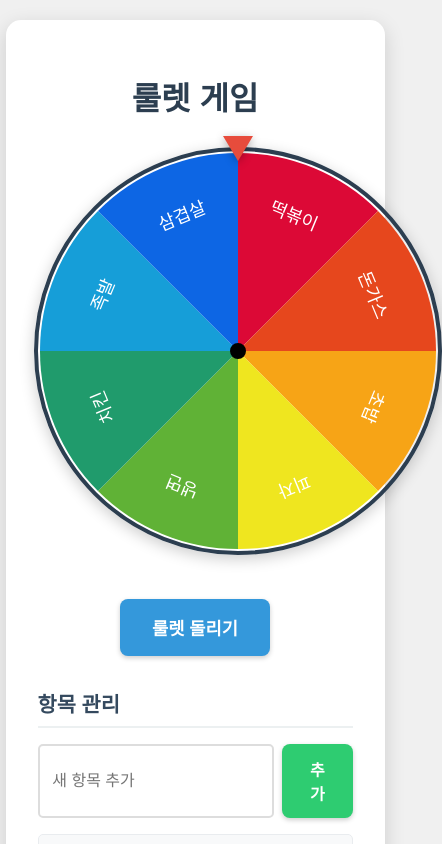
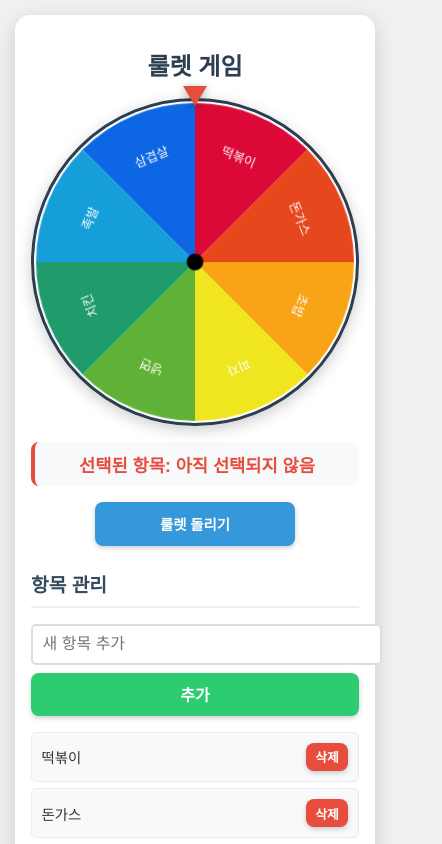
Before and after one commit to Kino21/vercel_demo, a Next.js app: page / in a window 390 px wide. Shown: the top 844 px of the page, 442 px wide, since content can reach past the window. Built offline with nearby package versions, Linux system fonts and the light colour scheme.

Commit message:
원판 위치와 사이즈 조정

```diff
--- a/app/globals.css
+++ b/app/globals.css
@@ -1,36 +1,37 @@
 body {
   font-family: Arial, sans-serif;
+  background-color: #f0f0f0;
+  color: #333;
+  margin: 0;
+  padding: 10px;
+  min-height: 100vh;
   display: flex;
   justify-content: center;
-  align-items: center;
-  min-height: 100vh;
-  background-color: #f0f0f0;
-  color: #333;
-  text-align: center;
-  margin: 0;
-  padding: 20px;
+  align-items: flex-start;
 }
 
 .container {
   background-color: white;
-  padding: 2rem;
+  padding: 1.5rem;
   border-radius: 15px;
   box-shadow: 0 6px 20px rgba(0, 0, 0, 0.15);
-  width: 90%;
-  max-width: 600px;
+  width: 100%;
+  max-width: 500px;
+  text-align: center;
+  margin: 10px auto;
 }
 
 h1 {
   color: #2c3e50;
-  margin-bottom: 1.5rem;
-  font-size: 2rem;
+  margin-bottom: 1rem;
+  font-size: 1.8rem;
 }
 
 .roulette-container {
   position: relative;
-  width: 400px;
-  height: 400px;
-  margin: 2rem auto;
+  width: 100%;
+  max-width: 350px;
+  margin: 1.5rem auto;
   display: flex;
   justify-content: center;
   align-items: center;
@@ -38,48 +39,54 @@ h1 {
 
 .roulette-canvas {
   border-radius: 50%;
-  border: 4px solid #2c3e50;
+  border: 3px solid #2c3e50;
   box-shadow: 0 4px 15px rgba(0, 0, 0, 0.2);
   cursor: pointer;
+  width: 100%;
+  height: auto;
+  max-width: 350px;
 }
 
 .pointer {
   position: absolute;
-  top: -15px;
+  top: -12px;
   left: 50%;
   transform: translateX(-50%);
   width: 0;
   height: 0;
-  border-left: 15px solid transparent;
-  border-right: 15px solid transparent;
-  border-top: 25px solid #e74c3c;
+  border-left: 12px solid transparent;
+  border-right: 12px solid transparent;
+  border-top: 20px solid #e74c3c;
   z-index: 10;
   filter: drop-shadow(0 2px 4px rgba(0, 0, 0, 0.3));
 }
 
 .result {
-  margin-top: 1.5rem;
-  font-size: 1.4rem;
+  margin-top: 1rem;
+  font-size: 1.2rem;
   color: #e74c3c;
   font-weight: bold;
-  padding: 1rem;
+  padding: 0.8rem;
   background-color: #f8f9fa;
   border-radius: 8px;
   border-left: 4px solid #e74c3c;
+  min-height: 20px;
 }
 
 button {
   background-color: #3498db;
   color: white;
   border: none;
-  padding: 1rem 2rem;
+  padding: 0.8rem 1.5rem;
   border-radius: 8px;
   cursor: pointer;
-  font-size: 1.1rem;
+  font-size: 1rem;
   font-weight: bold;
   transition: all 0.3s ease;
   margin-top: 1rem;
   box-shadow: 0 2px 5px rgba(0, 0, 0, 0.2);
+  width: 100%;
+  max-width: 200px;
 }
 
 button:hover:not(:disabled) {
@@ -96,7 +103,7 @@ button:disabled {
 }
 
 .item-management {
-  margin-top: 2rem;
+  margin-top: 1.5rem;
   text-align: left;
 }
 
@@ -105,18 +112,20 @@ button:disabled {
   border-bottom: 2px solid #ecf0f1;
   padding-bottom: 0.5rem;
   margin-bottom: 1rem;
-  font-size: 1.3rem;
+  font-size: 1.2rem;
 }
 
 .add-item {
   display: flex;
   gap: 0.5rem;
   margin-bottom: 1rem;
+  flex-wrap: wrap;
 }
 
 input[type="text"] {
-  flex-grow: 1;
-  padding: 0.8rem;
+  flex: 1;
+  min-width: 150px;
+  padding: 0.6rem;
   border: 2px solid #ddd;
   border-radius: 5px;
   font-size: 1rem;
@@ -130,9 +139,11 @@ input[type="text"]:focus {
 
 .add-item button {
   background-color: #2ecc71;
-  padding: 0.8rem 1.5rem;
+  padding: 0.6rem 1rem;
   margin-top: 0;
   font-size: 1rem;
+  width: auto;
+  max-width: none;
 }
 
 .add-item button:hover {
@@ -142,7 +153,7 @@ input[type="text"]:focus {
 ul {
   list-style-type: none;
   padding: 0;
-  max-height: 200px;
+  max-height: 180px;
   overflow-y: auto;
 }
 
@@ -150,12 +161,13 @@ li {
   display: flex;
   justify-content: space-between;
   align-items: center;
-  padding: 0.8rem;
+  padding: 0.6rem;
   background-color: #f8f9fa;
   border-radius: 5px;
-  margin-bottom: 0.5rem;
+  margin-bottom: 0.4rem;
   border: 1px solid #e9ecef;
   transition: background-color 0.3s ease;
+  font-size: 0.9rem;
 }
 
 li:hover {
@@ -164,11 +176,52 @@ li:hover {
 
 li button {
   background-color: #e74c3c;
-  font-size: 0.9rem;
-  padding: 0.4rem 0.8rem;
+  font-size: 0.8rem;
+  padding: 0.3rem 0.6rem;
   margin: 0;
+  width: auto;
+  max-width: none;
 }
 
 li button:hover {
   background-color: #c0392b;
 }
+
+/* 모바일 최적화 */
+@media (max-width: 480px) {
+  .container {
+    padding: 1rem;
+    margin: 5px;
+  }
+
+  h1 {
+    font-size: 1.5rem;
+    margin-bottom: 0.8rem;
+  }
+
+  .roulette-container {
+    margin: 1rem auto;
+  }
+
+  .result {
+    font-size: 1.1rem;
+    padding: 0.6rem;
+  }
+
+  button {
+    padding: 0.7rem 1.2rem;
+    font-size: 0.9rem;
+  }
+
+  .add-item {
+    flex-direction: column;
+  }
+
+  .add-item button {
+    width: 100%;
+  }
+
+  input[type="text"] {
+    min-width: 100%;
+  }
+}
--- /dev/null
+++ b/app/globals_new.css
@@ -0,0 +1,227 @@
+body {
+    font-family: Arial, sans-serif;
+    background-color: #f0f0f0;
+    color: #333;
+    margin: 0;
+    padding: 10px;
+    min-height: 100vh;
+    display: flex;
+    justify-content: center;
+    align-items: flex-start;
+}
+
+.container {
+    background-color: white;
+    padding: 1.5rem;
+    border-radius: 15px;
+    box-shadow: 0 6px 20px rgba(0, 0, 0, 0.15);
+    width: 100%;
+    max-width: 500px;
+    text-align: center;
+    margin: 10px auto;
+}
+
+h1 {
+    color: #2c3e50;
+    margin-bottom: 1rem;
+    font-size: 1.8rem;
+}
+
+.roulette-container {
+    position: relative;
+    width: 100%;
+    max-width: 350px;
+    margin: 1.5rem auto;
+    display: flex;
+    justify-content: center;
+    align-items: center;
+}
+
+.roulette-canvas {
+    border-radius: 50%;
+    border: 3px solid #2c3e50;
+    box-shadow: 0 4px 15px rgba(0, 0, 0, 0.2);
+    cursor: pointer;
+    width: 100%;
+    height: auto;
+    max-width: 350px;
+}
+
+.pointer {
+    position: absolute;
+    top: -12px;
+    left: 50%;
+    transform: translateX(-50%);
+    width: 0;
+    height: 0;
+    border-left: 12px solid transparent;
+    border-right: 12px solid transparent;
+    border-top: 20px solid #e74c3c;
+    z-index: 10;
+    filter: drop-shadow(0 2px 4px rgba(0, 0, 0, 0.3));
+}
+
+.result {
+    margin-top: 1rem;
+    font-size: 1.2rem;
+    color: #e74c3c;
+    font-weight: bold;
+    padding: 0.8rem;
+    background-color: #f8f9fa;
+    border-radius: 8px;
+    border-left: 4px solid #e74c3c;
+    min-height: 20px;
+}
+
+button {
+    background-color: #3498db;
+    color: white;
+    border: none;
+    padding: 0.8rem 1.5rem;
+    border-radius: 8px;
+    cursor: pointer;
+    font-size: 1rem;
+    font-weight: bold;
+    transition: all 0.3s ease;
+    margin-top: 1rem;
+    box-shadow: 0 2px 5px rgba(0, 0, 0, 0.2);
+    width: 100%;
+    max-width: 200px;
+}
+
+button:hover:not(:disabled) {
+    background-color: #2980b9;
+    transform: translateY(-2px);
+    box-shadow: 0 4px 8px rgba(0, 0, 0, 0.3);
+}
+
+button:disabled {
+    background-color: #bdc3c7;
+    cursor: not-allowed;
+    transform: none;
+    box-shadow: none;
+}
+
+.item-management {
+    margin-top: 1.5rem;
+    text-align: left;
+}
+
+.item-management h2 {
+    color: #34495e;
+    border-bottom: 2px solid #ecf0f1;
+    padding-bottom: 0.5rem;
+    margin-bottom: 1rem;
+    font-size: 1.2rem;
+}
+
+.add-item {
+    display: flex;
+    gap: 0.5rem;
+    margin-bottom: 1rem;
+    flex-wrap: wrap;
+}
+
+input[type="text"] {
+    flex: 1;
+    min-width: 150px;
+    padding: 0.6rem;
+    border: 2px solid #ddd;
+    border-radius: 5px;
+    font-size: 1rem;
+    transition: border-color 0.3s ease;
+}
+
+input[type="text"]:focus {
+    outline: none;
+    border-color: #3498db;
+}
+
+.add-item button {
+    background-color: #2ecc71;
+    padding: 0.6rem 1rem;
+    margin-top: 0;
+    font-size: 1rem;
+    width: auto;
+    max-width: none;
+}
+
+.add-item button:hover {
+    background-color: #27ae60;
+}
+
+ul {
+    list-style-type: none;
+    padding: 0;
+    max-height: 180px;
+    overflow-y: auto;
+}
+
+li {
+    display: flex;
+    justify-content: space-between;
+    align-items: center;
+    padding: 0.6rem;
+    background-color: #f8f9fa;
+    border-radius: 5px;
+    margin-bottom: 0.4rem;
+    border: 1px solid #e9ecef;
+    transition: background-color 0.3s ease;
+    font-size: 0.9rem;
+}
+
+li:hover {
+    background-color: #e9ecef;
+}
+
+li button {
+    background-color: #e74c3c;
+    font-size: 0.8rem;
+    padding: 0.3rem 0.6rem;
+    margin: 0;
+    width: auto;
+    max-width: none;
+}
+
+li button:hover {
+    background-color: #c0392b;
+}
+
+/* 모바일 최적화 */
+@media (max-width: 480px) {
+    .container {
+        padding: 1rem;
+        margin: 5px;
+    }
+
+    h1 {
+        font-size: 1.5rem;
+        margin-bottom: 0.8rem;
+    }
+
+    .roulette-container {
+        margin: 1rem auto;
+    }
+
+    .result {
+        font-size: 1.1rem;
+        padding: 0.6rem;
+    }
+
+    button {
+        padding: 0.7rem 1.2rem;
+        font-size: 0.9rem;
+    }
+
+    .add-item {
+        flex-direction: column;
+    }
+
+    .add-item button {
+        width: 100%;
+    }
+
+    input[type="text"] {
+        min-width: 100%;
+    }
+}
--- a/app/page.tsx
+++ b/app/page.tsx
@@ -31,9 +31,10 @@ export default function Home() {
     const ctx = canvas.getContext('2d');
     if (!ctx) return;
 
-    // 캔버스 크기 설정
-    canvas.width = 400;
-    canvas.height = 400;
+    // 반응형 캔버스 크기 설정
+    const containerWidth = Math.min(350, window.innerWidth - 80); // 모바일 고려
+    canvas.width = containerWidth;
+    canvas.height = containerWidth;
 
     const [cw, ch] = [canvas.width / 2, canvas.height / 2];
     const arc = (2 * Math.PI) / items.length;
@@ -51,9 +52,10 @@ export default function Home() {
       ctx.closePath();
     }
 
-    // 텍스트 그리기
+    // 텍스트 그리기 (크기 조정)
     ctx.fillStyle = "#fff";
-    ctx.font = "18px Arial";
+    const fontSize = Math.max(12, containerWidth / 25); // 반응형 폰트 크기
+    ctx.font = `${fontSize}px Arial`;
     ctx.textAlign = "center";
 
     for (let i = 0; i < items.length; i++) {
@@ -62,15 +64,15 @@ export default function Home() {
       ctx.save();
 
       ctx.translate(
-        cw + Math.cos(angle) * (cw - 60),
-        ch + Math.sin(angle) * (ch - 60)
+        cw + Math.cos(angle) * (cw - 50),
+        ch + Math.sin(angle) * (ch - 50)
       );
 
       ctx.rotate(angle + Math.PI / 2);
 
       // 텍스트를 여러 줄로 나누어 그리기
       items[i].split(" ").forEach((text, j) => {
-        ctx.fillText(text, 0, 30 * j);
+        ctx.fillText(text, 0, fontSize * 1.5 * j);
       });
 
       ctx.restore();
@@ -134,6 +136,15 @@ export default function Home() {
     drawRoulette();
   }, [items]);
 
+  useEffect(() => {
+    const handleResize = () => {
+      drawRoulette();
+    };
+
+    window.addEventListener('resize', handleResize);
+    return () => window.removeEventListener('resize', handleResize);
+  }, [items]);
+
   return (
     <div className="container">
       <h1>룰렛 게임</h1>
@@ -146,11 +157,9 @@ export default function Home() {
         <div className="pointer"></div>
       </div>
 
-      {selectedItem && !spinning && (
-        <div className="result">
-          선택된 항목: <strong>{selectedItem}</strong>
-        </div>
-      )}
+      <div className="result">
+        선택된 항목: <strong>{selectedItem || '아직 선택되지 않음'}</strong>
+      </div>
 
       <button onClick={spin} disabled={spinning || items.length < 2}>
         {spinning ? '돌아가는 중...' : '룰렛 돌리기'}
```
